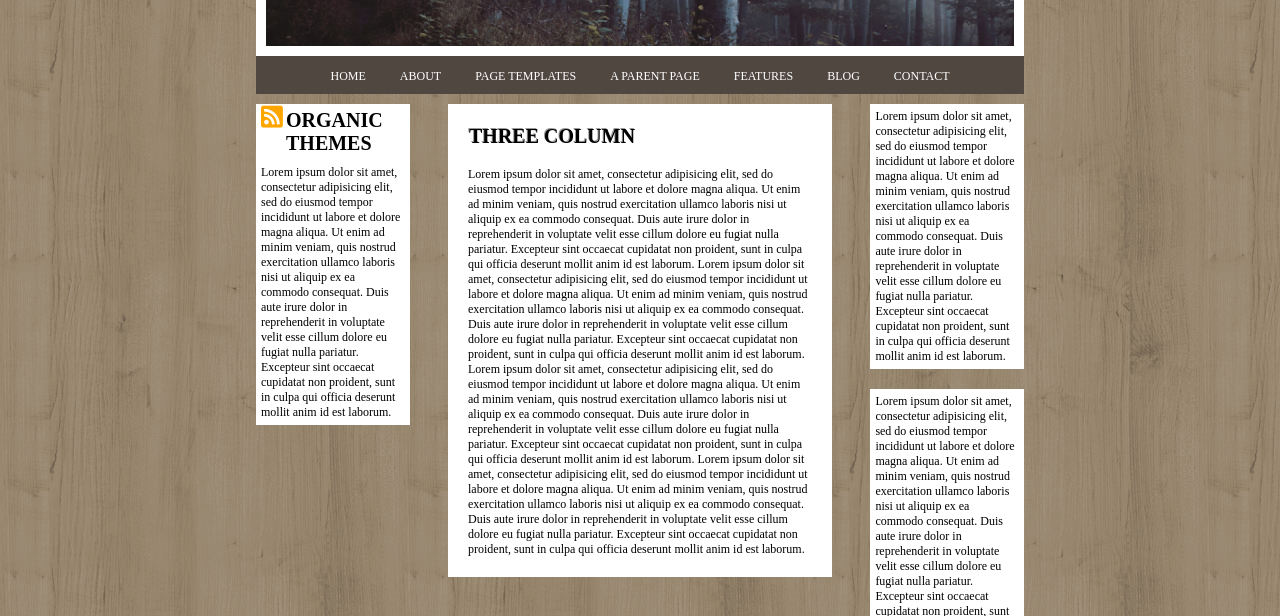
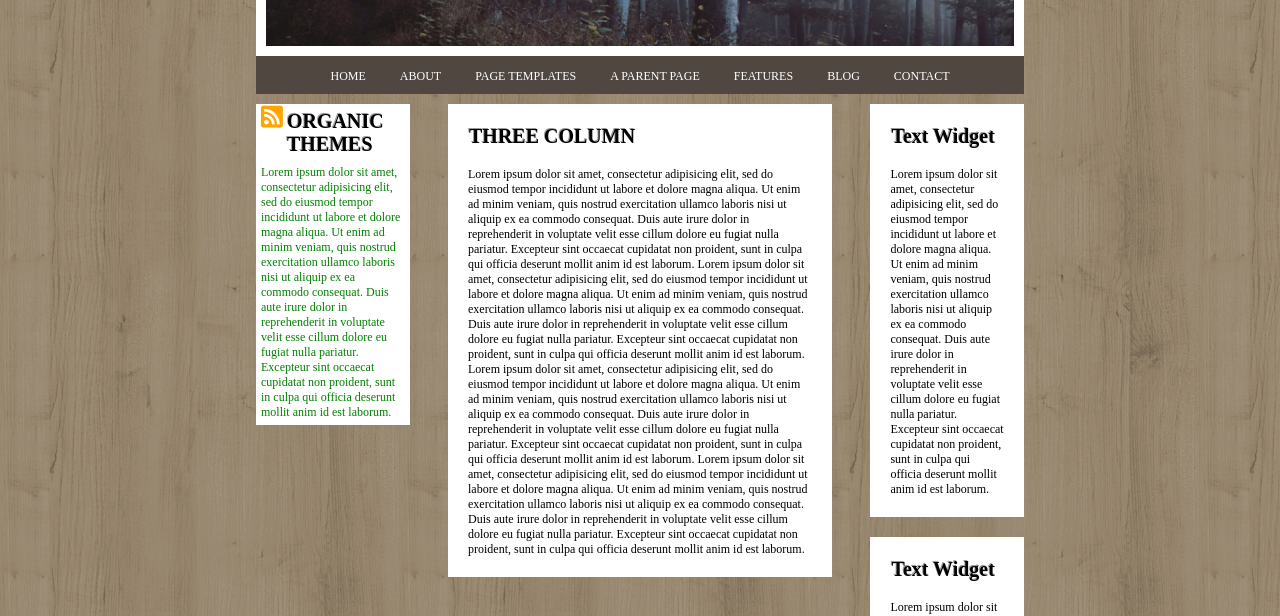
Before and after one commit to SimoneRomiti/htmlcss-wp, a plain HTML site: page index.html in a window 1280 px wide. Shown: the part 184-800 px from the top of the page. Drawn offline with Linux system fonts and the light colour scheme.

Commit message:
Main completo

```diff
--- a/css/style.css
+++ b/css/style.css
@@ -85,6 +85,7 @@ aside.left, aside.right{
 aside.left{
   padding: 5px;
   position: relative;
+  color: green;
 }
 
 aside.left > i{
@@ -96,6 +97,8 @@ aside.left > i{
 
 aside.left > h2{
   font-size: 20px;
+  text-shadow: 1px 1px black;
+  color: rgba(0, 0, 0, 0.4);
   margin: 0 0 10px 25px;
 }
 
@@ -120,11 +123,18 @@ main aside.left, section{
 aside.right > .box{
   width: 100%;
   background: white;
-  padding: 5px;
+  padding: 20px;
 }
 
 aside.right .box.middle{
   margin: 20px 0;
+}
+
+aside.right h2{
+  font-size: 20px;
+  text-shadow: 1px 1px black;
+  color: rgba(0, 0, 0, 0.4);
+  margin-bottom: 20px;
 }
 
 footer{
--- a/index.html
+++ b/index.html
@@ -58,12 +58,15 @@
         <!-- colonne a destra -->
         <aside class="right float">
           <div class="box">
+            <h2>Text Widget</h2>
             Lorem ipsum dolor sit amet, consectetur adipisicing elit, sed do eiusmod tempor incididunt ut labore et dolore magna aliqua. Ut enim ad minim veniam, quis nostrud exercitation ullamco laboris nisi ut aliquip ex ea commodo consequat. Duis aute irure dolor in reprehenderit in voluptate velit esse cillum dolore eu fugiat nulla pariatur. Excepteur sint occaecat cupidatat non proident, sunt in culpa qui officia deserunt mollit anim id est laborum.
           </div>
           <div class="box middle">
+            <h2>Text Widget</h2>
             Lorem ipsum dolor sit amet, consectetur adipisicing elit, sed do eiusmod tempor incididunt ut labore et dolore magna aliqua. Ut enim ad minim veniam, quis nostrud exercitation ullamco laboris nisi ut aliquip ex ea commodo consequat. Duis aute irure dolor in reprehenderit in voluptate velit esse cillum dolore eu fugiat nulla pariatur. Excepteur sint occaecat cupidatat non proident, sunt in culpa qui officia deserunt mollit anim id est laborum.
           </div>
           <div class="box">
+            <h2>Text Widget</h2>
             Lorem ipsum dolor sit amet, consectetur adipisicing elit, sed do eiusmod tempor incididunt ut labore et dolore magna aliqua. Ut enim ad minim veniam, quis nostrud exercitation ullamco laboris nisi ut aliquip ex ea commodo consequat. Duis aute irure dolor in reprehenderit in voluptate velit esse cillum dolore eu fugiat nulla pariatur. Excepteur sint occaecat cupidatat non proident, sunt in culpa qui officia deserunt mollit anim id est laborum.
           </div>
         </aside>
```
